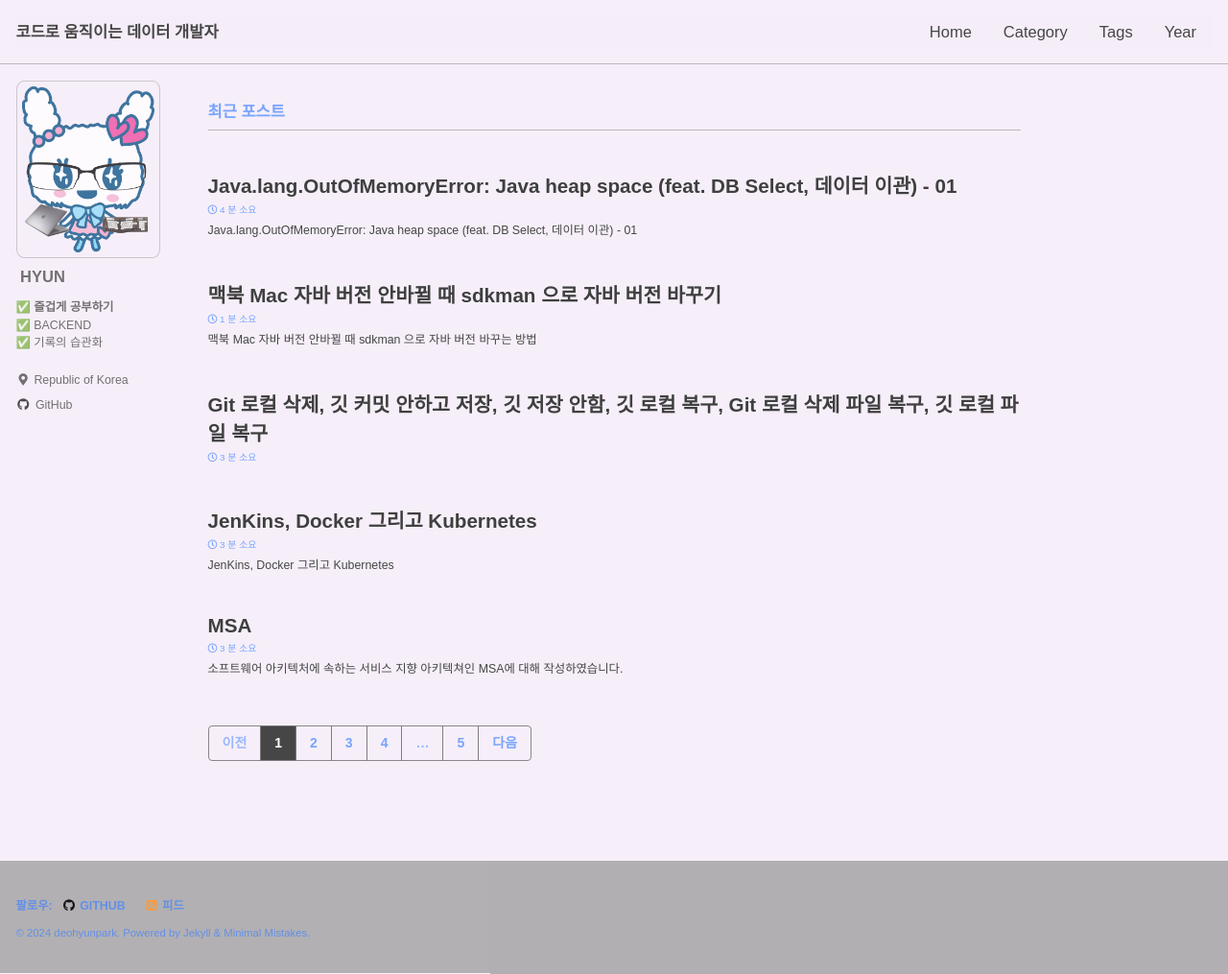
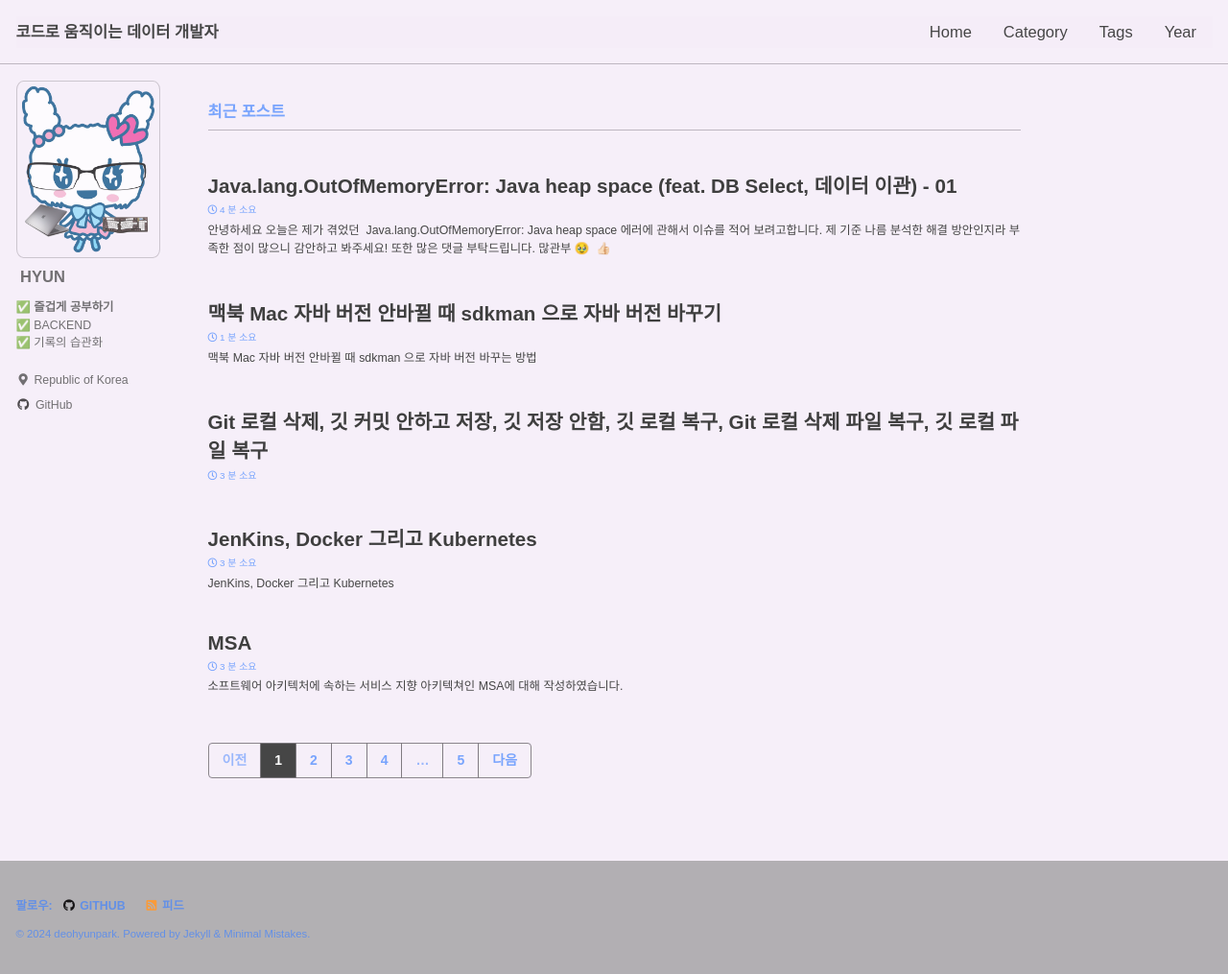
Before and after one commit to deohyunpark/deohyunpark.github.io, a Jekyll site: the page built from index.html, in a window 1280 px wide and 1015 px high. Shown: the whole window at 96% size. Built offline with Jekyll 4.4.1, drawn with Linux system fonts in a browser that asks for light colours; cached includes are drawn as plain includes; the list of posts is cut into pages by our own code.

Commit message:
oom 에러

```diff
--- a/_posts/Java/2024-08-24-OOM.md
+++ b/_posts/Java/2024-08-24-OOM.md
@@ -12,9 +12,6 @@
 toc_label: ""
 toc_icon: ""
 comments: true
----
-# **Java.lang.OutOfMemoryError: Java heap space (feat.  DB Select, 데이터 이관) - 01**
-
 ---
 
 안녕하세요 오늘은 제가 겪었던  **Java.lang.OutOfMemoryError: Java heap space** 에러에 관해서 이슈를 적어 보려고합니다. 제 기준 나름 분석한 해결 방안인지라 부족한 점이 많으니 감안하고 봐주세요! 또한 많은 댓글 부탁드립니다. 많관부 🥹  👍🏻
@@ -219,4 +216,7 @@
 
 이런식으로 heap dump를 분석 하는 예시를 들어봤습니다!
 
+추가로 이 글을 꼭읽어주세요! 정말 좋은 글 같습니다. 실제로 현업에서 OOM 에러가 발생했을 시 어떻게 접근하면 좋을지 잘 알려주시는것 같아요.
+https://techblog.lotteon.com/%EC%96%B4%EB%9E%8F-%EC%97%AC%EA%B8%B0%EC%97%90%EC%84%9C-oom-%EB%B0%9C%EC%83%9D%ED%95%A0-%EC%A4%84%EC%9D%B4%EC%95%BC-503ddf286fd
+
 2번째 챕터에서 이어서 작성하겠습니다~
```
